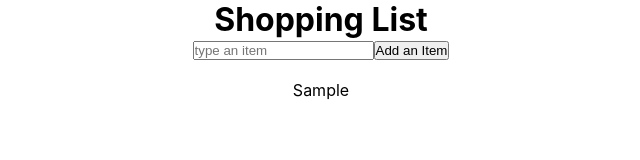
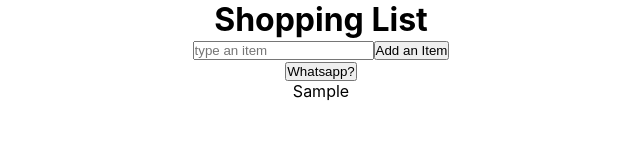
Before and after one commit to mikemangas/todoapp-react-exercise, a React (Create React App) app: page / in a window 1280 px wide. Both pictures are taken after typing "Sample" into the empty fields and a click on the button "Add an Item". Shown: the top 160 px of the page, without its empty margins (319-959 px from the left). Built offline with nearby package versions, Linux system fonts and the light colour scheme.

Commit message:
add render functionality + button

```diff
--- a/src/App.js
+++ b/src/App.js
@@ -10,26 +10,33 @@ export default function App() {
 }
 
 function Main() {
-  const [state, setState] = useState([""]);
+  const [state, setState] = useState([]);
   function productObject(event) {
     event.preventDefault();
     const form = event.target;
     const formInput = form.input;
     const formInputValue = formInput.value;
-    const addedProduct = [...state, formInputValue];
+    const addedProduct = [...state, { Name: formInputValue, gekauft: false }];
     setState(addedProduct);
     form.reset();
   }
 
-  const blabliblu = state.map((newItem) => {
-    return <li>{newItem}</li>;
+  const blablibluName = state.map((newItem) => {
+    return (
+      <>
+        <button>Whatsapp?</button>
+        <li>{[newItem.Name]}</li>
+      </>
+    );
   });
+  console.log(blablibluName);
 
   return (
     <>
       <h1>Shopping List</h1>
       <form onSubmit={productObject}>
         <input
+          required
           name="input"
           id="input"
           type="text"
@@ -37,7 +44,7 @@ function Main() {
         ></input>
         <button type="submit">Add an Item</button>
       </form>
-      <ul>{blabliblu}</ul>
+      <ul>{blablibluName}</ul>
     </>
   );
 }
```
